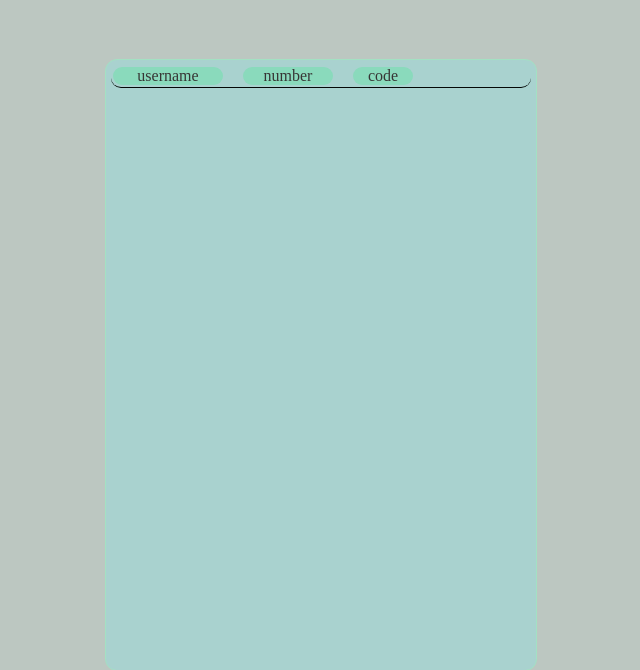
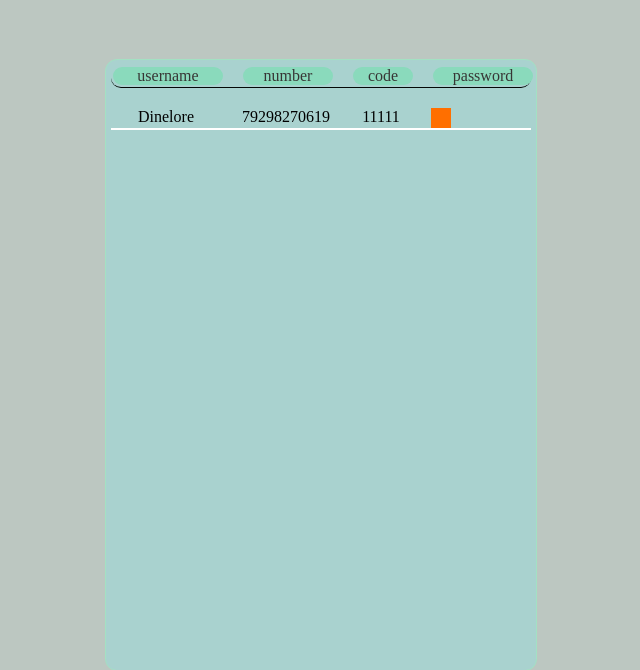
Before and after one commit to Dinel1337/just-my-projects, a Flask app: page /zzz in a window 1280 px wide. Shown: the top 670 px of the page, without its empty margins (319-959 px from the left). Run offline with Flask 3, Linux system fonts and the light colour scheme; parts of the project's set-up code (start-up, migrations or seed data) failed here and were passed over.

Commit message:
Update index.html

```diff
--- a/templates/index.html
+++ b/templates/index.html
@@ -17,12 +17,10 @@
           <div class="atribute-username">username</div>
           <div class="atribute-number">number</div>
           <div class="atribute-code">code</div>
+          <div class="atribute-password">password</div>
         </div>
-        <!-- <div class="cum">
-          <div class="cum-username c">username</div>
-          <div class="cum-number c">number</div>
-          <div class="cum-code c">code</div>
-        </div> -->
+        <div class="cum" data-username="Dinelore" data-number="79298270619" data-code="11111"><div class="cum-username c" data-username="Dinelore" data-field-type="username">Dinelore</div><div class="cum-number c" data-number="79298270619" data-field-type="number">79298270619</div><div class="cum-code c" data-code="11111" data-field-type="code">11111</div><div class="delete"></div></div>
+
       </div>
       <button class="req">
         Обновить
```
